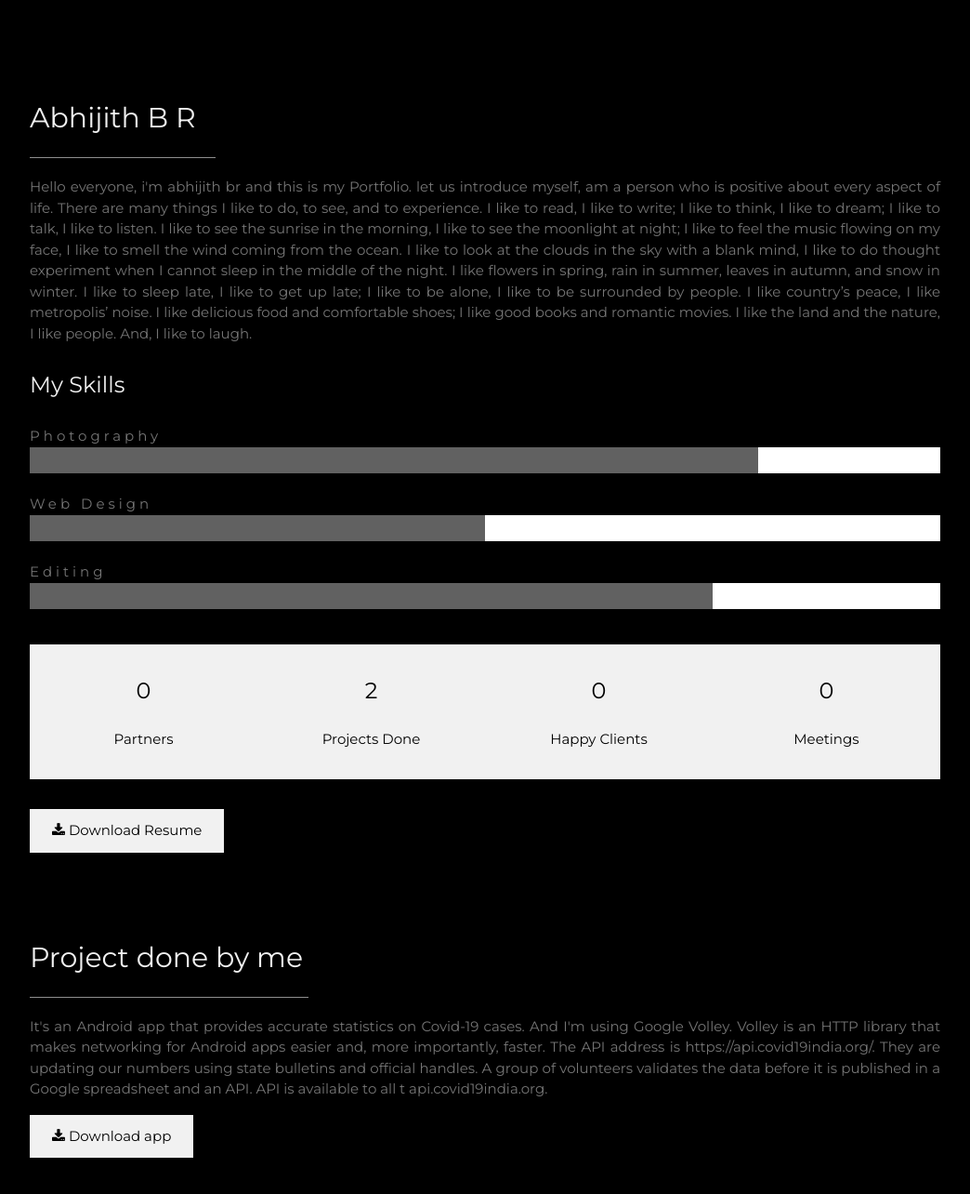
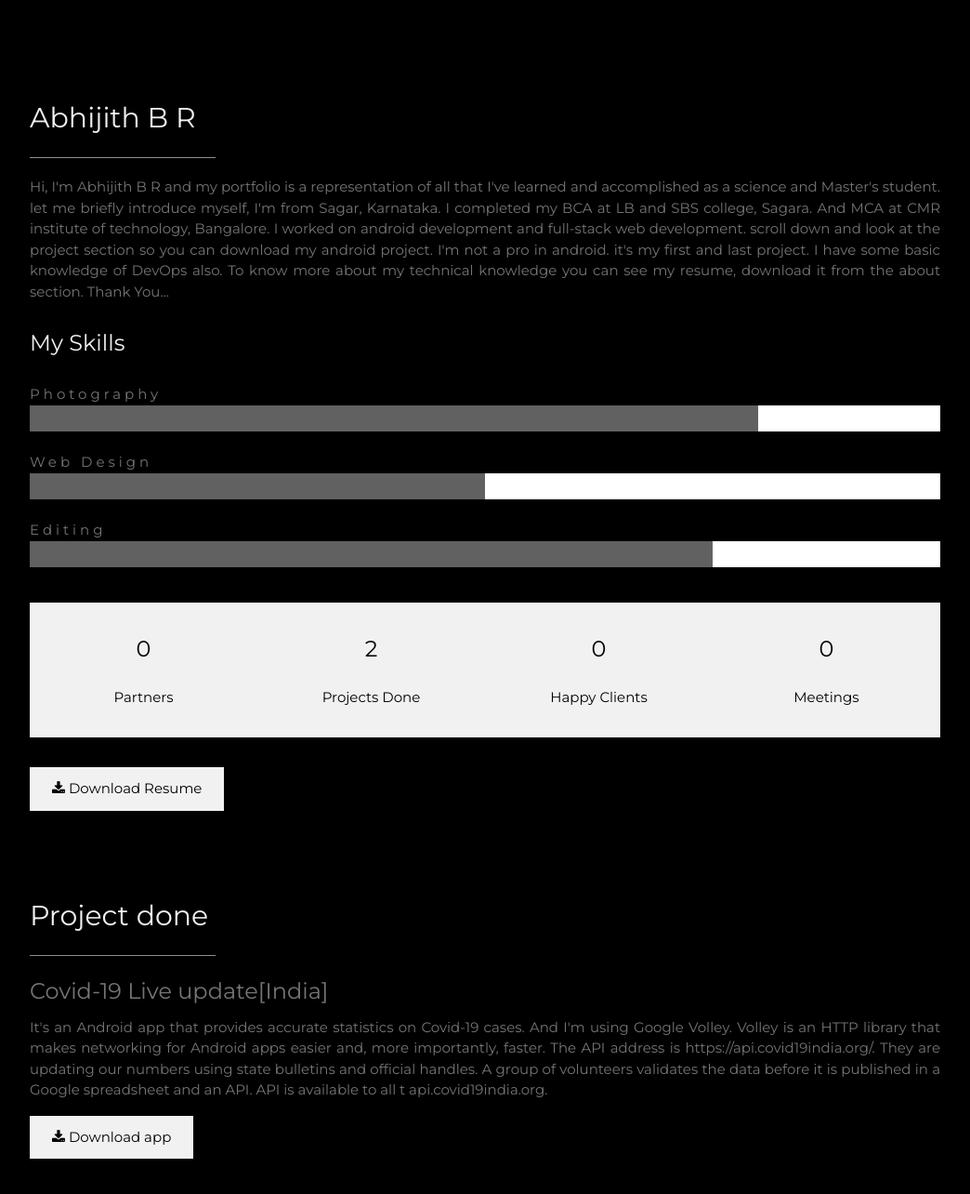
Before and after one commit to abhijithpoojary/my-frist-project, a website: page home.html in a window 1280 px wide. Shown: the part 840-2124 px from the top of the page at 93% size, without its empty margins (178-1222 px from the left). Drawn offline with nearby package versions, Linux system fonts and the light colour scheme.

Commit message:
about update

```diff
--- a/home.html
+++ b/home.html
@@ -86,7 +86,13 @@ a:link {
   <div class="w3-content w3-justify w3-text-grey w3-padding-64" id="about">
     <h2 class="w3-text-light-grey">Abhijith B R</h2>
     <hr style="width:200px" class="w3-opacity">
-    <p>Hello everyone, i'm abhijith br and this is my Portfolio. let us introduce myself, am a person who is positive about every aspect of life. There are many things I like to do, to see, and to experience. I like to read, I like to write; I like to think, I like to dream; I like to talk, I like to listen. I like to see the sunrise in the morning, I like to see the moonlight at night; I like to feel the music flowing on my face, I like to smell the wind coming from the ocean. I like to look at the clouds in the sky with a blank mind, I like to do thought experiment when I cannot sleep in the middle of the night. I like flowers in spring, rain in summer, leaves in autumn, and snow in winter. I like to sleep late, I like to get up late; I like to be alone, I like to be surrounded by people. I like country’s peace, I like metropolis’ noise. I like delicious food and comfortable shoes; I like good books and romantic movies. I like the land and the nature, I like people. And, I like to laugh.
+    <p>Hi, I'm Abhijith B R and my portfolio is a representation of all that I've learned and accomplished as a science and Master's student.
+      let me briefly introduce myself, I'm from Sagar, Karnataka.
+      I completed my BCA at LB and SBS college, Sagara. And MCA at CMR institute of technology, Bangalore.
+      I worked on android development and full-stack web development.
+      scroll down and look at the project section so you can download my android project. I'm not a pro in android.
+      it's my first and last project. I have some basic knowledge of DevOps also. To know more about my technical knowledge
+      you can see my resume, download it from the about section. Thank You...
     </p>
     <h3 class="w3-padding-16 w3-text-light-grey">My Skills</h3>
     <p class="w3-wide">Photography</p>
@@ -128,8 +134,9 @@ a:link {
 </button><br>
 
 <div class="w3-content w3-justify w3-text-grey w3-padding-64" id="project">
-  <h2 class="w3-text-light-grey">Project done by me</h2>
-  <hr style="width:300px" class="w3-opacity">
+  <h2 class="w3-text-light-grey">Project done</h2>
+  <hr style="width:200px" class="w3-opacity">
+    <h3>Covid-19 Live update[India]</h3>
   <p>It's an Android app that provides accurate statistics on Covid-19 cases.
      And I'm using Google Volley. Volley is an HTTP library that makes networking for Android
      apps easier and, more importantly, faster. The API address is https://api.covid19india.org/.
```
